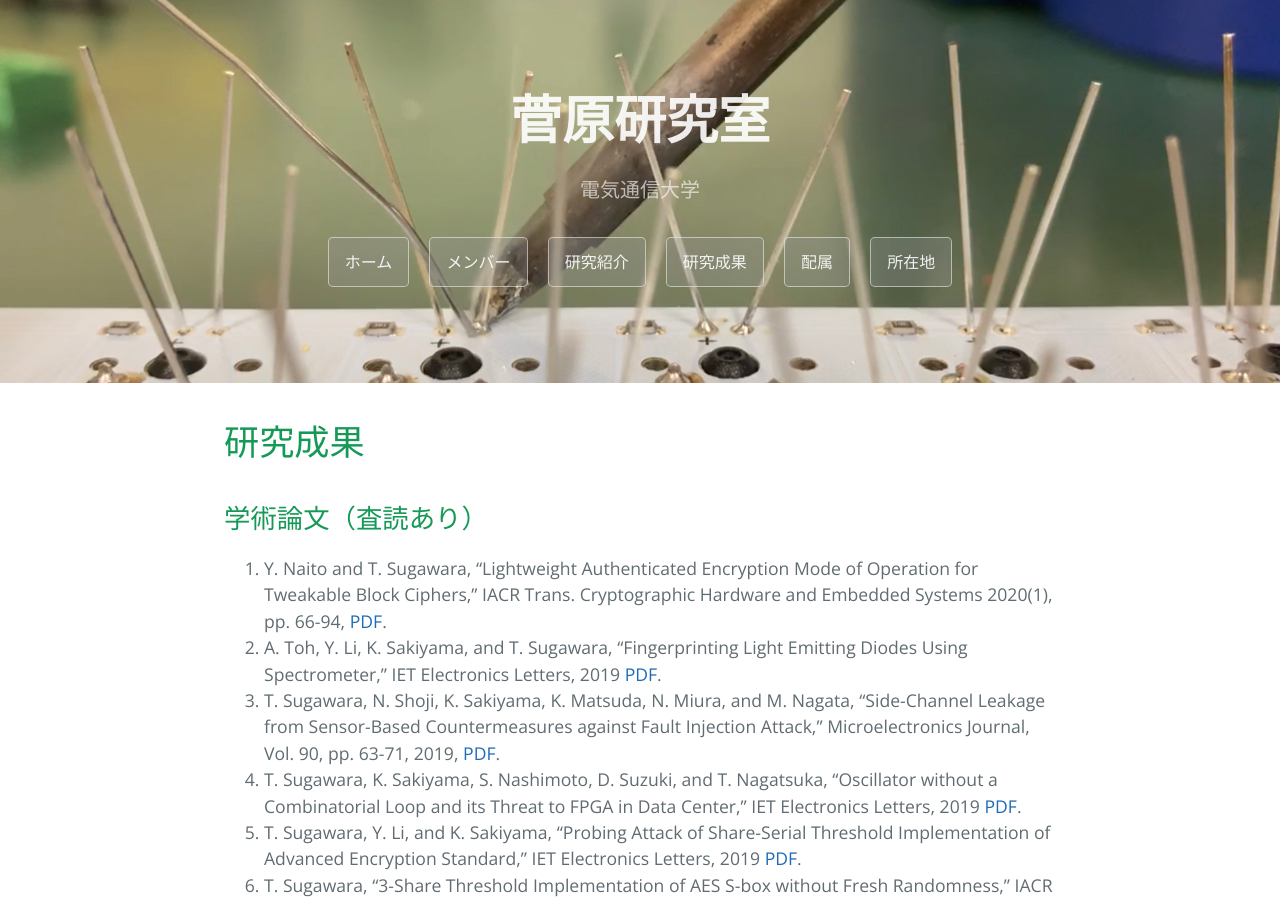
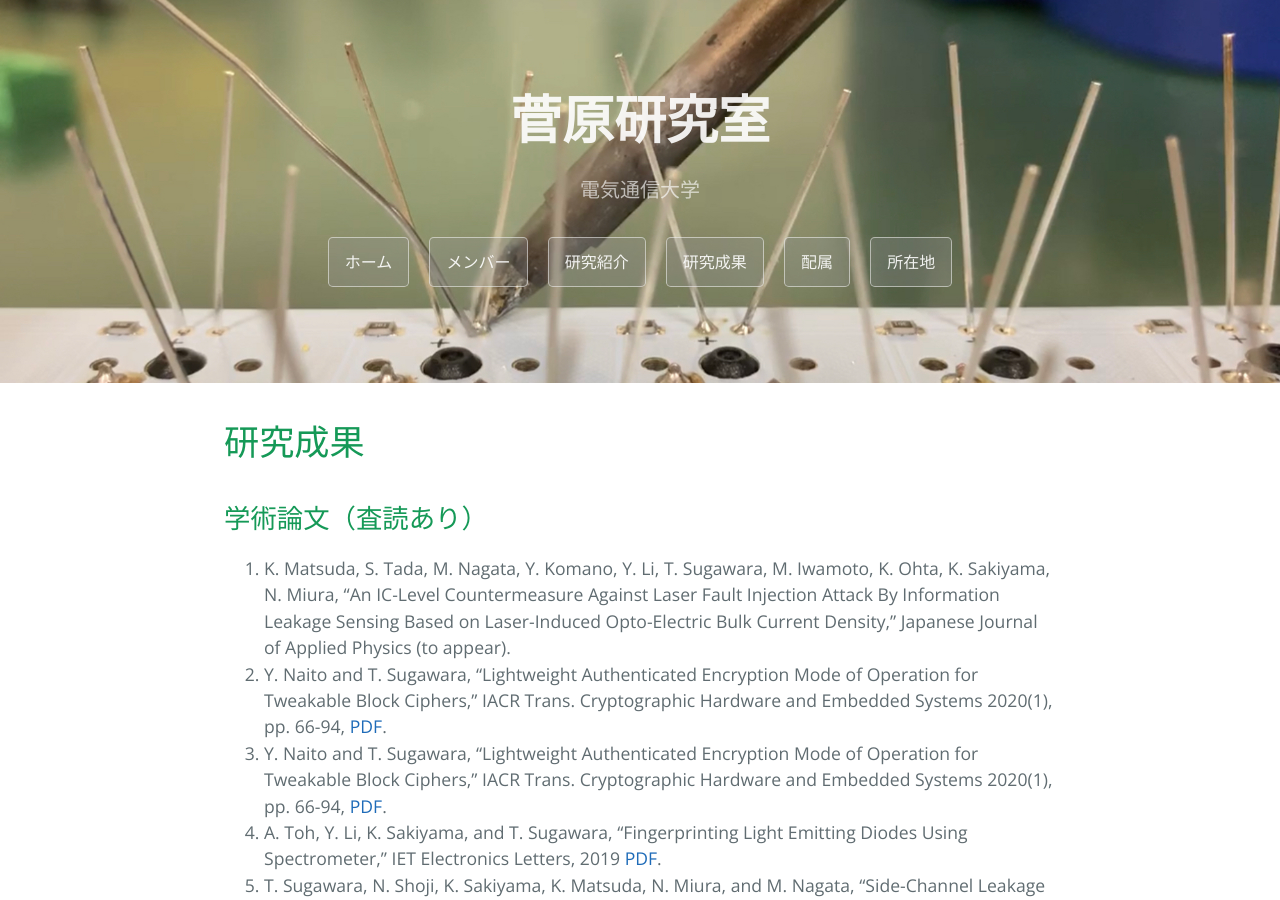
Before and after one commit to sugawara-bbbb/weblab, a Jekyll site: the page built from publication.md, in a window 1280 px wide and 900 px high. Built offline with Jekyll 4.4.1, drawn with Linux system fonts in a browser that asks for light colours; our own code applies the rules of GitHub Pages for plain Markdown files.

Commit message:
Publication is updated.

```diff
--- a/publication.md
+++ b/publication.md
@@ -9,6 +9,8 @@ layout: default
 
 ## 学術論文（査読あり）
 
+1. K. Matsuda, S. Tada, M. Nagata, Y. Komano, Y. Li, T. Sugawara, M. Iwamoto, K. Ohta, K. Sakiyama, N. Miura, "An IC-Level Countermeasure Against Laser Fault Injection Attack By Information Leakage Sensing Based on Laser-Induced Opto-Electric Bulk Current Density," Japanese Journal of Applied Physics (to appear).
+1. Y. Naito and T. Sugawara, "Lightweight Authenticated Encryption Mode of Operation for Tweakable Block Ciphers," IACR Trans. Cryptographic Hardware and Embedded Systems 2020(1), pp. 66-94, [PDF](https://tches.iacr.org/index.php/TCHES/article/view/8393/7777).
 1. Y. Naito and T. Sugawara, "Lightweight Authenticated Encryption Mode of Operation for Tweakable Block Ciphers," IACR Trans. Cryptographic Hardware and Embedded Systems 2020(1), pp. 66-94, [PDF](https://tches.iacr.org/index.php/TCHES/article/view/8393/7777).
 1. A. Toh, Y. Li, K. Sakiyama, and T. Sugawara, "Fingerprinting Light Emitting Diodes Using Spectrometer," IET Electronics Letters, 2019 [PDF](https://digital-library.theiet.org/content/journals/10.1049/el.2019.1908).
 1. T. Sugawara, N. Shoji, K. Sakiyama, K. Matsuda, N. Miura, and M. Nagata, "Side-Channel Leakage from Sensor-Based Countermeasures against Fault Injection Attack," Microelectronics Journal, Vol. 90, pp. 63-71, 2019, [PDF](https://www.sciencedirect.com/science/article/pii/S0026269218309534/pdfft?md5=41669e5a35c86b818295ed653078e7f8).
```
